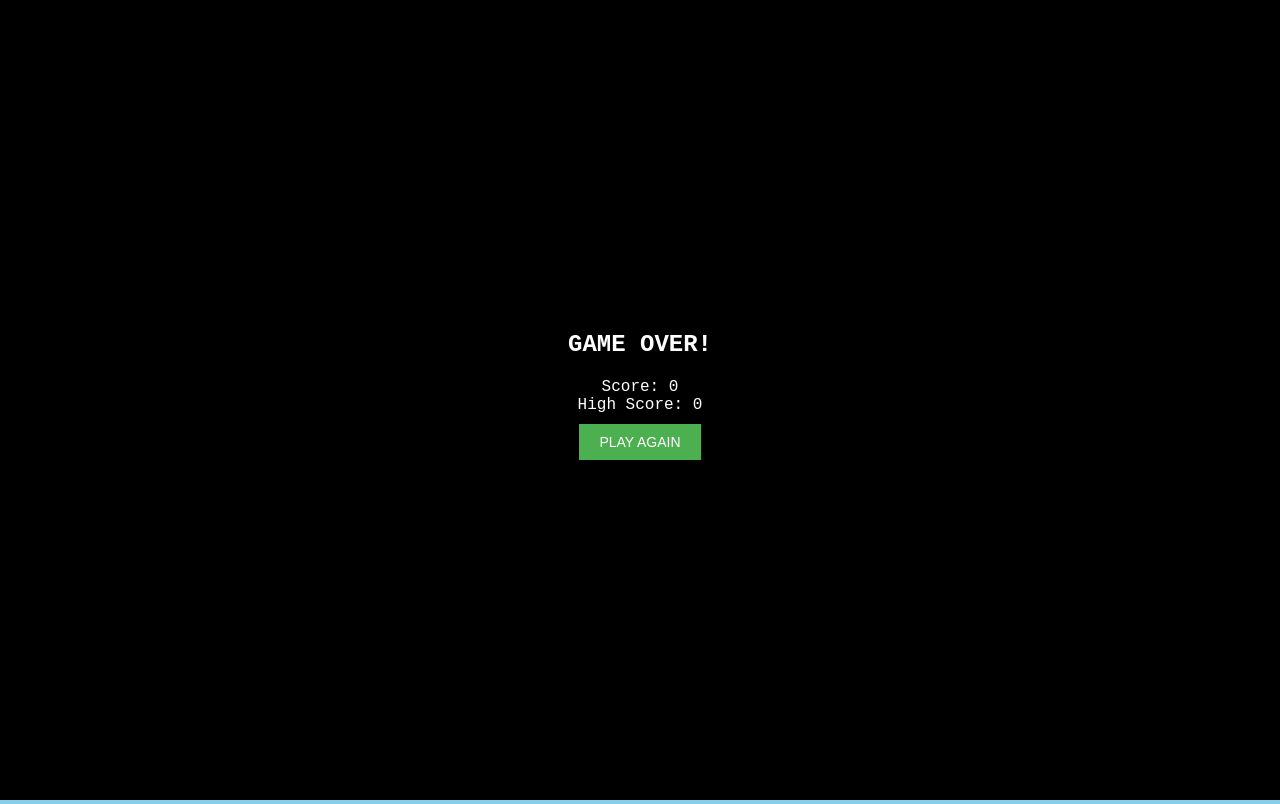
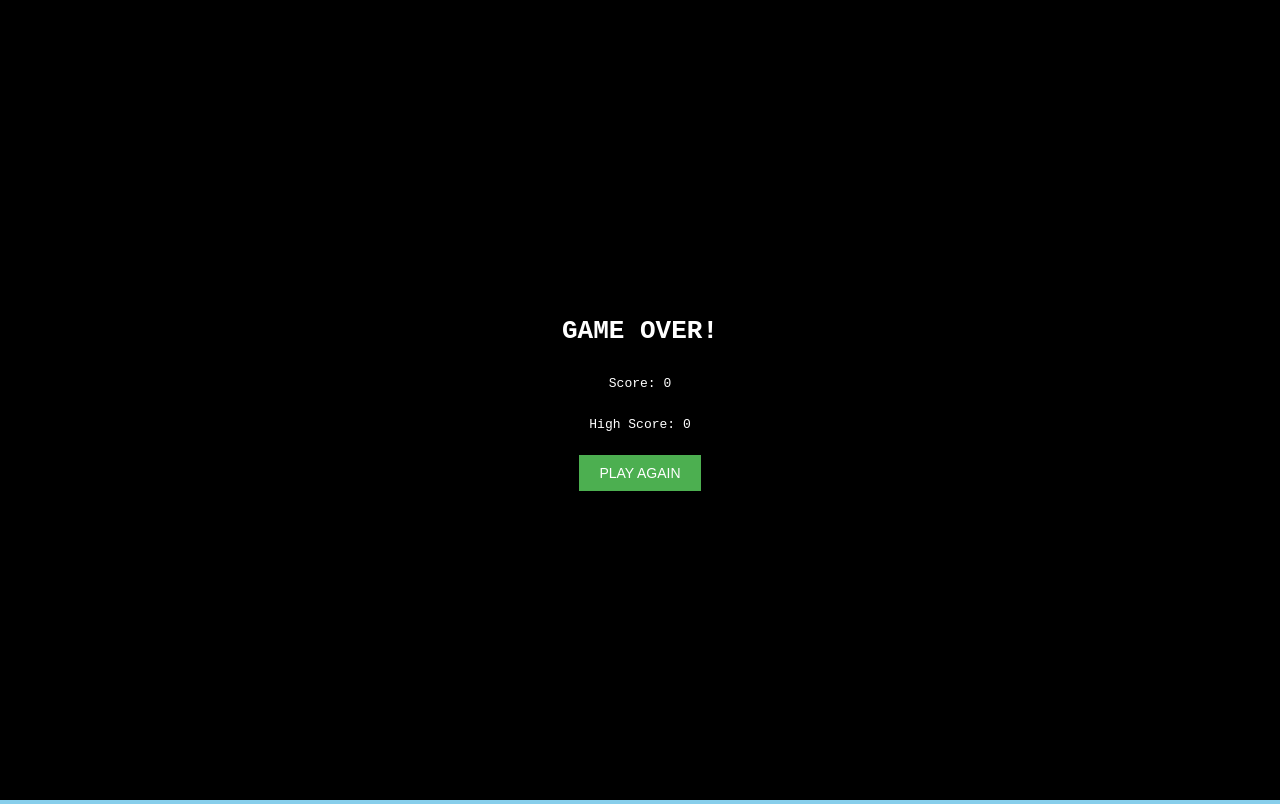
Before and after one commit to coppedgejaxon-source/Cascade-heights, a plain HTML site: page index.html in a window 1280 px wide. Both pictures are taken after a click on the button "PLAY". Drawn offline with Linux system fonts and the light colour scheme.

Commit message:
Add files via upload

```diff
--- a/index.html
+++ b/index.html
@@ -5,38 +5,31 @@
 <meta name="viewport" content="width=device-width, initial-scale=1.0">
 <title>Cascade Heights: The Game</title>
 <style>
-    * { box-sizing: border-box; margin:0; padding:0; }
-    html, body { width:100%; height:100%; overflow:hidden; font-family: 'Press Start 2P', monospace; background:#87CEEB; }
-
-    canvas { display:block; margin:0 auto; background:#87CEEB; }
-
+    html, body { margin:0; padding:0; overflow:hidden; background:#87CEEB; font-family: monospace; }
     #menu, #gameOver {
         position:absolute; top:0; left:0; width:100%; height:100%;
-        background: #000; color:#fff; display:flex; flex-direction:column;
+        background:#000; color:#fff; display:flex; flex-direction:column;
         justify-content:center; align-items:center; z-index:10;
-        font-family: 'Press Start 2P', monospace;
+        text-align:center;
     }
-    .btn {
-        background:#4CAF50; color:#fff; padding:10px 20px; margin:10px; border:none; cursor:pointer; font-size:14px;
-    }
+    .btn { background:#4CAF50; color:white; padding:10px 20px; margin:10px; border:none; cursor:pointer; font-size:14px; }
     .btn:hover { background:#45a049; }
-    h1 { font-size:24px; margin-bottom:20px; }
 </style>
 </head>
 <body>
 
-<!-- Main Menu -->
+<!-- Menu -->
 <div id="menu">
     <h1>CASCADE HEIGHTS: THE GAME</h1>
     <button class="btn" id="startBtn">PLAY</button>
     <button class="btn" id="howBtn">HOW TO PLAY</button>
-    <p id="instructions" style="display:none; margin-top:20px; text-align:center;">
+    <p id="instructions" style="display:none;">
         Press SPACE or CLICK/TAP to flap the helicopter.<br>
         Avoid the birds and survive as long as possible!
     </p>
 </div>
 
-<!-- Game Over Screen -->
+<!-- Game Over -->
 <div id="gameOver" style="display:none;">
     <h1>GAME OVER!</h1>
     <p id="finalScore">Score: 0</p>
@@ -46,132 +39,80 @@
 
 <canvas id="gameCanvas"></canvas>
 
-<audio id="bgMusic" loop>
-    <source src="https://freesound.org/data/previews/566/566056_1648176-lq.mp3" type="audio/mpeg">
-</audio>
-<audio id="flapSFX">
-    <source src="https://freesound.org/data/previews/269/269444_5121236-lq.mp3" type="audio/mpeg">
-</audio>
-<audio id="hitSFX">
-    <source src="https://freesound.org/data/previews/341/341695_6242632-lq.mp3" type="audio/mpeg">
-</audio>
-
 <script>
+// Canvas setup
 const canvas = document.getElementById('gameCanvas');
 const ctx = canvas.getContext('2d');
-
 let W = window.innerWidth;
 let H = window.innerHeight;
 canvas.width = W;
 canvas.height = H;
 
-// Assets (pixel style)
-const heli = new Image();
-heli.src = 'https://i.imgur.com/kfXlZ7S.png'; // 8-bit helicopter
+// Game variables
+let helicopter = { x:150, y:H/2, width:40, height:20, velocity:0 };
+let gravity = 0.5, flapPower=-8;
+let birds=[], birdSpawnInterval=2000, lastSpawn=0;
+let mountains=[], bgOffset=0;
+let score=0, highScore=0;
+let gamePlaying=false;
 
-const birdImg = new Image();
-birdImg.src = 'https://i.imgur.com/8xqZrOQ.png'; // 8-bit bird
+// Audio
+const flapSFX = new Audio("https://freesound.org/data/previews/269/269444_5121236-lq.mp3");
+const hitSFX  = new Audio("https://freesound.org/data/previews/341/341695_6242632-lq.mp3");
+const bgMusic = new Audio("https://freesound.org/data/previews/566/566056_1648176-lq.mp3");
+bgMusic.loop = true;
 
-// Mountains
-const mountainImg = new Image();
-mountainImg.src = 'https://i.imgur.com/h3C0F9H.png'; // 8-bit mountains
+// Mountains setup
+for(let i=0;i<3;i++){ mountains.push({x:i*W, y:H-150, width:W, height:150}); }
 
-// Game variables
-let helicopter = { x: 150, y: H/2, width: 60, height: 40, velocity:0 };
-let gravity = 0.5;
-let flapPower = -8;
-let birds = [];
-let birdSpawnInterval = 2000; // spawn every 2 sec
-let lastSpawn = Date.now();
-let mountains = [];
-let score = 0;
-let highScore = 0;
-let gamePlaying = false;
-let bgOffset = 0;
-let music = document.getElementById('bgMusic');
-let flapSound = document.getElementById('flapSFX');
-let hitSound = document.getElementById('hitSFX');
+// Controls
+document.addEventListener('keydown', e=>{if(e.code==='Space') flap();});
+canvas.addEventListener('click', flap);
 
-// Initialize mountains
-for(let i=0;i<3;i++){
-    mountains.push({x:i*W, y:H-200, width:W, height:200});
-}
-
-// Event listeners
-document.addEventListener('keydown', e => { if(e.code==='Space') flap(); });
-canvas.addEventListener('click', flap);
 document.getElementById('startBtn').onclick = startGame;
-document.getElementById('howBtn').onclick = () => {
+document.getElementById('howBtn').onclick = ()=>{
     const instr = document.getElementById('instructions');
     instr.style.display = instr.style.display==='none'?'block':'none';
 };
 document.getElementById('restartBtn').onclick = startGame;
 
-function flap(){
-    if(!gamePlaying) return;
-    helicopter.velocity = flapPower;
-    flapSound.currentTime=0; flapSound.play();
-}
+function flap(){ if(!gamePlaying) return; helicopter.velocity = flapPower; flapSFX.currentTime=0; flapSFX.play(); }
 
 // Bird class
 class Bird{
-    constructor(){
-        this.width=50; this.height=40;
-        this.x=W+50;
-        this.y=Math.random()*(H-300)+100;
-        this.speed=4 + Math.random()*2;
-    }
+    constructor(){ this.width=30; this.height=20; this.x=W+50; this.y=Math.random()*(H-300)+50; this.speed=3+Math.random()*2; }
     update(){
         this.x -= this.speed;
-        if(this.x+this.width<0){
-            birds.splice(birds.indexOf(this),1);
-            score+=10;
-            if(score>highScore) highScore=score;
-        }
+        if(this.x+this.width<0){ birds.splice(birds.indexOf(this),1); score+=10; if(score>highScore) highScore=score; }
     }
-    draw(){
-        ctx.drawImage(birdImg,this.x,this.y,this.width,this.height);
-    }
+    draw(){ ctx.fillStyle="#8B0000"; ctx.fillRect(this.x,this.y,this.width,this.height); }
 }
 
 // Game functions
 function startGame(){
     document.getElementById('menu').style.display='none';
     document.getElementById('gameOver').style.display='none';
-    helicopter.y=H/2;
-    helicopter.velocity=0;
-    birds=[];
-    score=0;
-    gamePlaying=true;
-    music.currentTime=0; music.play();
+    helicopter.y = H/2; helicopter.velocity=0; birds=[]; score=0; gamePlaying=true;
+    bgMusic.currentTime=0; bgMusic.play();
     requestAnimationFrame(gameLoop);
 }
 
 function endGame(){
-    gamePlaying=false;
-    music.pause();
-    hitSound.play();
+    gamePlaying=false; bgMusic.pause(); hitSFX.play();
     document.getElementById('finalScore').textContent='Score: '+score;
     document.getElementById('highScore').textContent='High Score: '+highScore;
     document.getElementById('gameOver').style.display='flex';
 }
 
 function update(){
-    helicopter.velocity+=gravity;
-    helicopter.y+=helicopter.velocity;
+    helicopter.velocity += gravity; helicopter.y += helicopter.velocity;
     if(helicopter.y<0) helicopter.y=0;
     if(helicopter.y+helicopter.height>H) endGame();
 
-    // Update birds
-    if(Date.now()-lastSpawn>birdSpawnInterval){
-        birds.push(new Bird());
-        lastSpawn=Date.now();
-    }
+    if(Date.now()-lastSpawn>birdSpawnInterval){ birds.push(new Bird()); lastSpawn=Date.now(); }
     birds.forEach(b=>b.update());
 
-    // Update mountains
-    bgOffset+=2;
-    if(bgOffset>W) bgOffset=0;
+    bgOffset+=1; if(bgOffset>W) bgOffset=0;
 }
 
 function draw(){
@@ -180,20 +121,23 @@ function draw(){
     // Draw mountains
     mountains.forEach(m=>{
         let x = m.x - bgOffset;
-        ctx.drawImage(mountainImg, x, m.y, m.width, m.height);
-        ctx.drawImage(mountainImg, x+W, m.y, m.width, m.height);
+        ctx.fillStyle="#556B2F";
+        ctx.fillRect(x, m.y, m.width, m.height);
+        ctx.fillRect(x+W, m.y, m.width, m.height);
     });
 
     // Draw helicopter
-    ctx.drawImage(heli, helicopter.x, helicopter.y, helicopter.width, helicopter.height);
+    ctx.fillStyle="#FFD700"; // yellow pixel heli
+    ctx.fillRect(helicopter.x, helicopter.y, helicopter.width, helicopter.height);
+    ctx.fillStyle="#FFA500";
+    ctx.fillRect(helicopter.x+helicopter.width-5, helicopter.y+5, 5, 10); // tail
 
     // Draw birds
     birds.forEach(b=>b.draw());
 
     // Draw score
-    ctx.fillStyle='white';
-    ctx.font='20px monospace';
-    ctx.fillText('Score: '+score, 20, 40);
+    ctx.fillStyle="white"; ctx.font="20px monospace";
+    ctx.fillText("Score: "+score, 20, 40);
 }
 
 function checkCollision(){
@@ -207,18 +151,13 @@ function checkCollision(){
 
 function gameLoop(){
     if(!gamePlaying) return;
-    update();
-    draw();
-    checkCollision();
+    update(); draw(); checkCollision();
     requestAnimationFrame(gameLoop);
 }
 
 // Resize canvas
 window.addEventListener('resize', ()=>{
-    W = window.innerWidth;
-    H = window.innerHeight;
-    canvas.width=W;
-    canvas.height=H;
+    W = window.innerWidth; H = window.innerHeight; canvas.width=W; canvas.height=H;
 });
 </script>
 </body>
```
